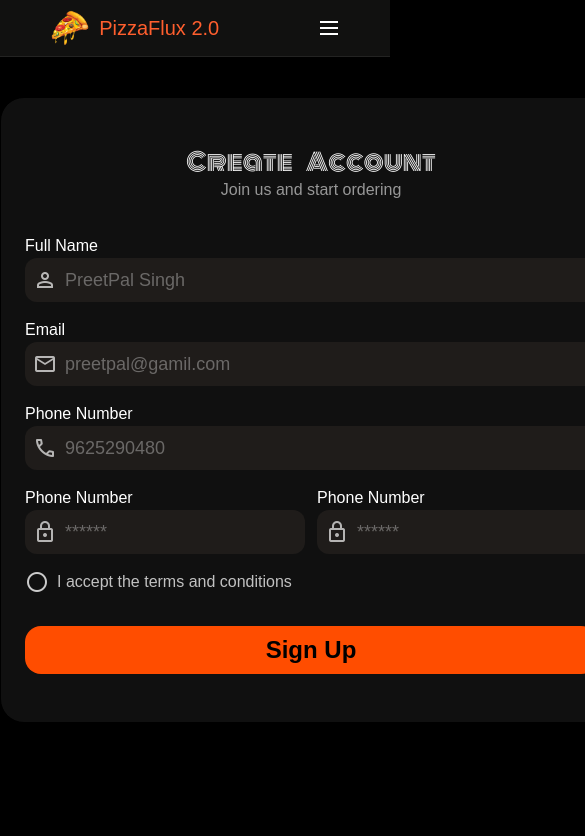
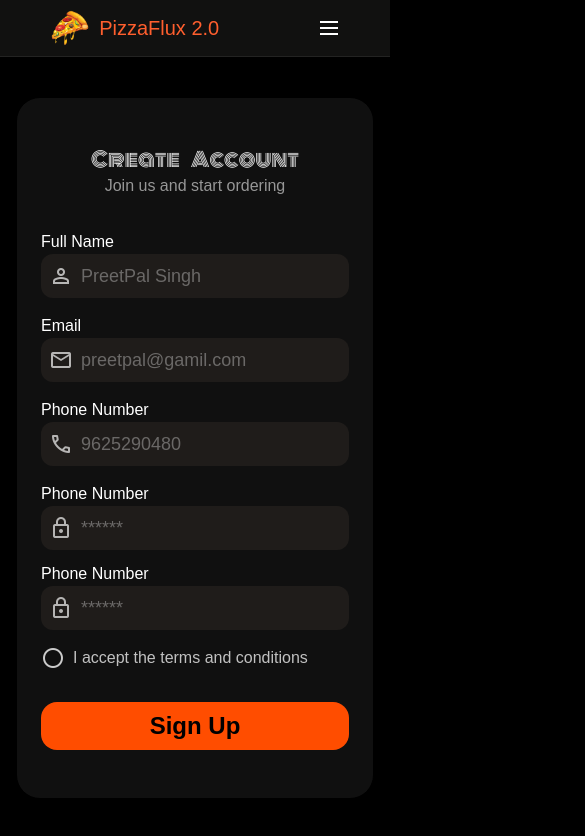
Before and after one commit to preetpalsinghkanda/Pizza-Flux-2.0, a React (Vite) app: page / in a window 390 px wide. Shown: the top 836 px of the page, 585 px wide, since content can reach past the window. Built offline with nearby package versions, Linux system fonts and the light colour scheme; a web font is replaced by a local one.

Commit message:
implemented responsiveness on signup page

```diff
--- a/src/Components/Signup.jsx
+++ b/src/Components/Signup.jsx
@@ -2,9 +2,9 @@ import React from "react";
 
 const Signup = () => {
   return (
-    <div className="border w-max m-auto my-10 bg-[#ffffff10] signup py-12 px-6 rounded-3xl flex  flex-col gap-8">
+    <div className="border md:w-max lg:m-auto  lg:my-10 md:my-10 md:m-auto my-10 mx-4 bg-[#ffffff10]  signup py-12 px-6 rounded-3xl flex  flex-col gap-8">
       <div className="flex flex-col text-center">
-        <h3 className="signup-heading text-2xl text-white">
+        <h3 className="signup-heading lg:text-2xl md:text-2xl text-xl text-white">
           Create&nbsp;&nbsp;&nbsp;&nbsp;&nbsp;Account
         </h3>
         <p className="text-md text-[#ffffff90]">Join us and start ordering</p>
@@ -64,7 +64,7 @@ const Signup = () => {
               <input
                 type="text"
                 placeholder="9625290480"
-                className=" outline-0  text-lg text-[#ffffffab]"
+                className=" outline-0  text-lg text-[#ffffffab] "
               />
             </div>
             <p className="text-[#ff0000b5] text-sm mt-1 hidden">
@@ -73,7 +73,7 @@ const Signup = () => {
           </div>
 
           {/* Password  */}
-          <div className="flex gap-3">
+          <div className="flex gap-3 flex-col lg:flex-row md:flex-row">
             {/* password one  */}
             <div className="">
               <label htmlFor="pass" className="text-[white] text-md">
@@ -100,7 +100,7 @@ const Signup = () => {
                 Phone Number
               </label>
               <div className="flex items-center gap-2  px-2 py-2 rounded-xl  bg-[#1f1c1a]">
-                <span class="material-symbols-outlined text-[#ffffffab]">
+                <span className="material-symbols-outlined text-[#ffffffab]">
                   lock
                 </span>
                 <input
```
